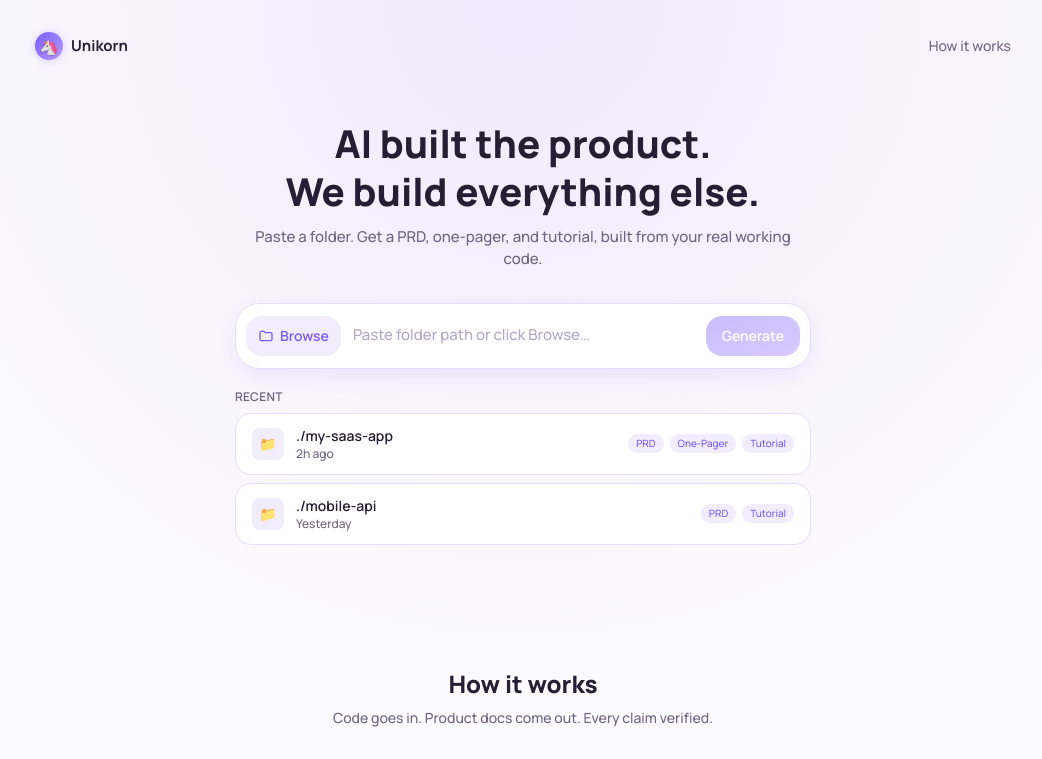
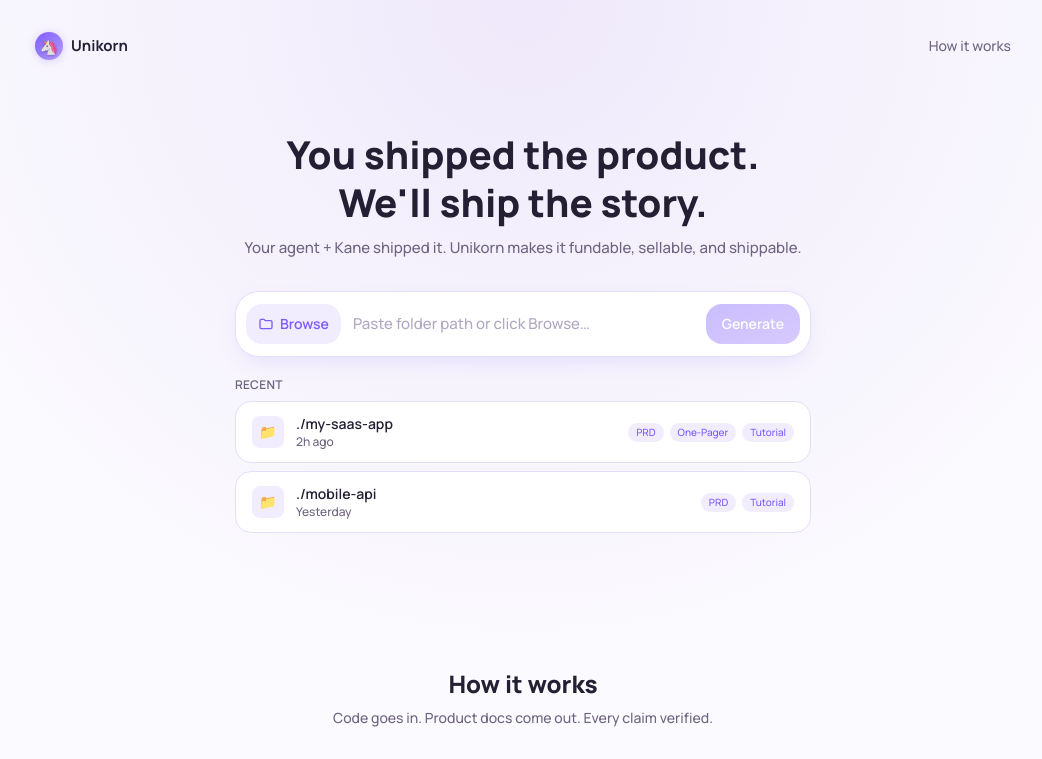
Before and after one commit to tamago-labs/unikorn, a React (Vite) app in the folder frontend/: page / in a window 1280 px wide. Shown: the top 759 px of the page, without its empty margins (117-1159 px from the left). Built offline with nearby package versions, Linux system fonts and the light colour scheme.

Commit message:
fix: restore original hero title and subtitle

```diff
--- a/frontend/src/pages/HomePage.tsx
+++ b/frontend/src/pages/HomePage.tsx
@@ -53,12 +53,12 @@ export default function HomePage() {
             data-testid="hero-title"
             className="text-center text-[2rem] sm:text-[2.4rem] font-extrabold leading-tight"
           >
-            AI built the product.
+            You shipped the product.
             <br />
-            We build everything else.
+            We&apos;ll ship the story.
           </h1>
           <p className="text-center text-[#6E6480] mt-2.5 text-[15px]">
-            Paste a folder. Get a PRD, one-pager, and tutorial, built from your real working code.
+            Your agent + Kane shipped it. Unikorn makes it fundable, sellable, and shippable.
           </p>
 
           <div className="glow mt-8 border border-[#E5DEFA] bg-white rounded-3xl shadow-[0_8px_24px_-8px_rgba(124,92,252,0.18)] p-2.5 transition-shadow focus-within:border-[#7C5CFC] focus-within:shadow-[0_0_0_4px_rgba(124,92,252,0.14)]">
```
